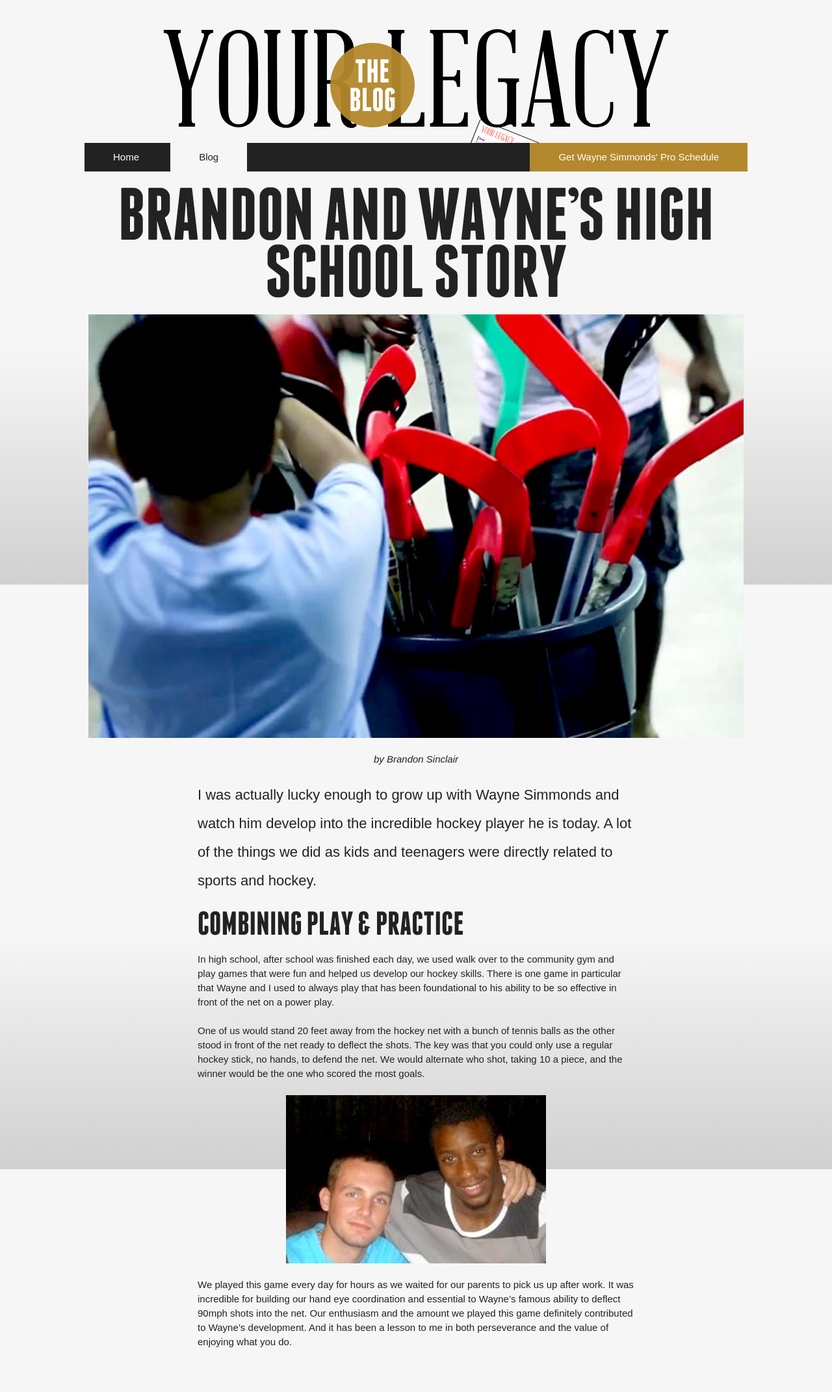
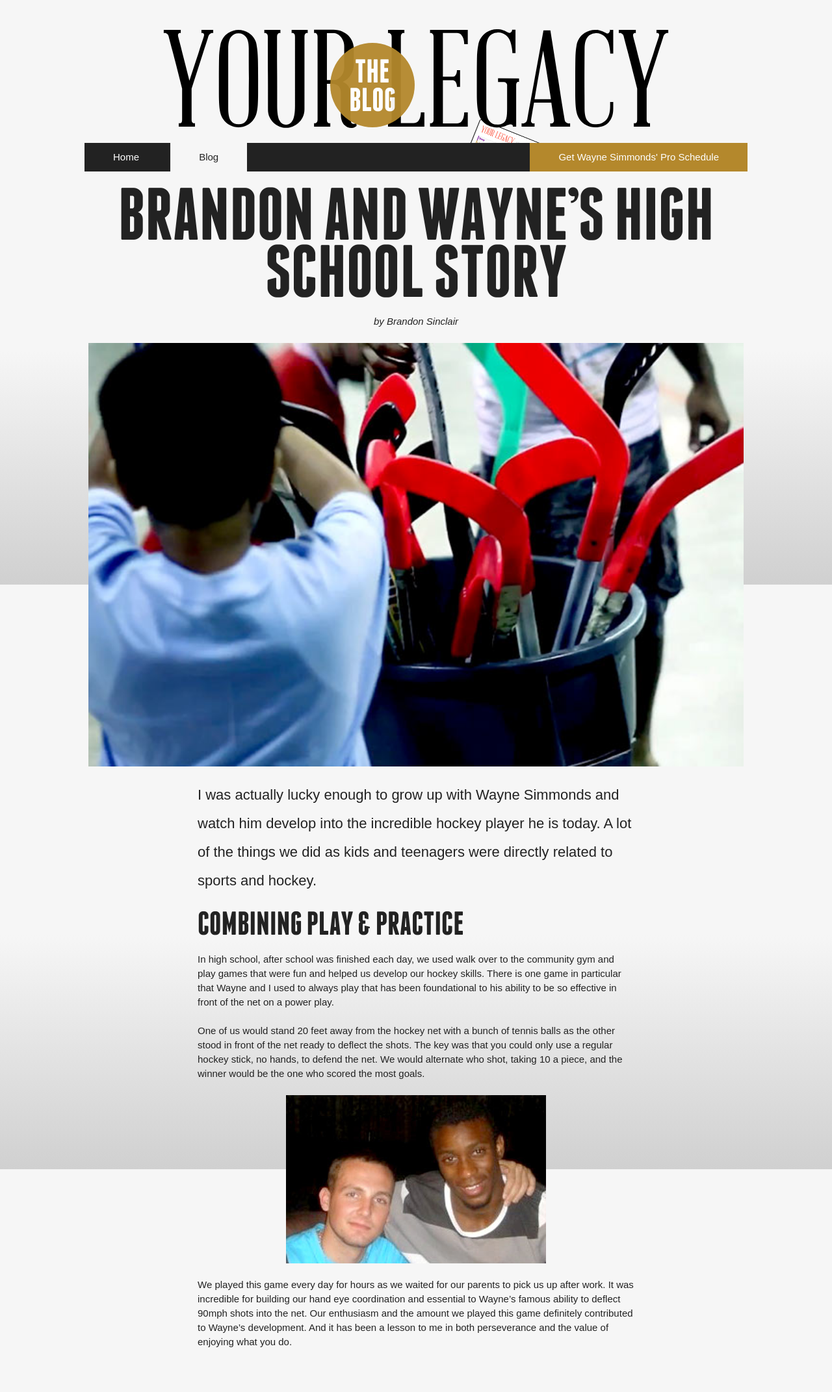
Before and after one commit to yourlegacy/yourlegacy, a Jekyll site: the page built from _posts/2013-11-19-brandon-and-wayne-s-high-school-story.md, in a window 1280 px wide. Shown: the whole page at 65% size. Built offline with Jekyll 4.4.1, drawn with Linux system fonts in a browser that asks for light colours; nearby versions of some CDN libraries; comment, search, counter and statistics services are not loaded.

Commit message:
by line move under h1

```diff
--- a/_layouts/blog.html
+++ b/_layouts/blog.html
@@ -9,9 +9,9 @@
 
 		<h1>{{ page.title }}</h1>
 
+		<em class="author">by {{ page.author }}</em>
+
 		<img class="splash" src="{{ page.splash }}" alt="{{ page.title }}" />
-
-		<em class="author">by {{ page.author }}</em>
 
 		{{ content }}
 
```
